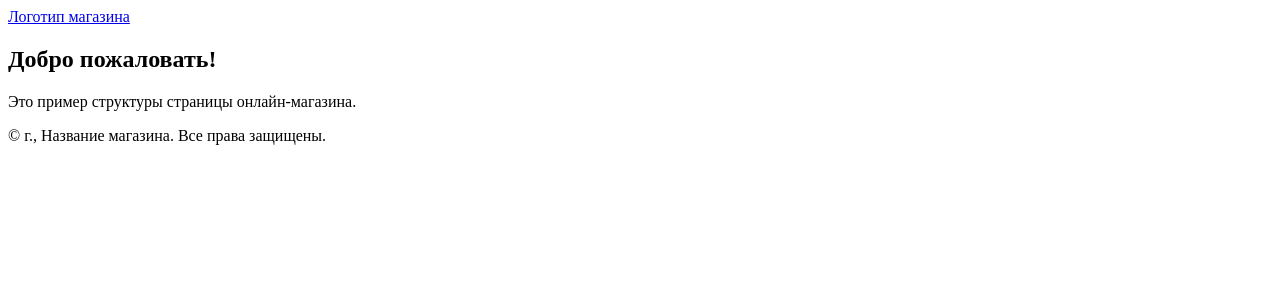
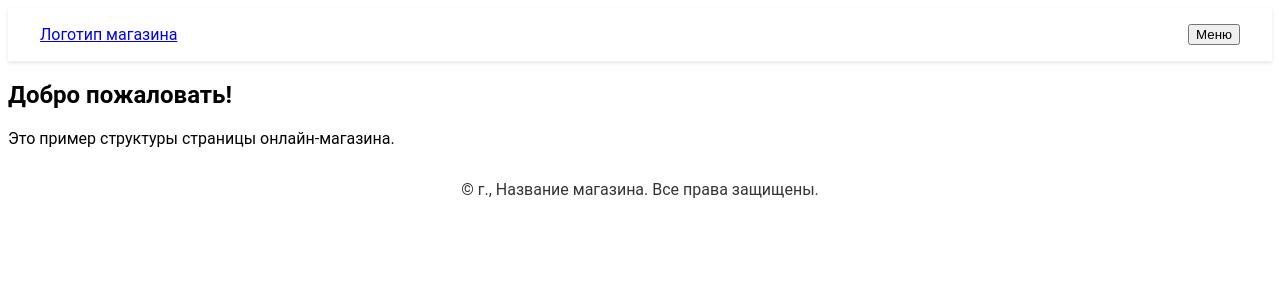
Before and after one commit to alterJK/e-shop, a Flask app: page / in a window 1280 px wide. Shown: the top 300 px of the page. Run offline with Flask 3, Linux system fonts and the light colour scheme.

Commit message:
Added component side-panel menu (side-panel appears on the left when you click on the Menu button). Added css for html-templates.

```diff
--- /dev/null
+++ b/static/css/style.css
@@ -0,0 +1,40 @@
+/* */
+body {
+    font-family: 'Roboto', sans-serif;
+}
+/* css для компонента меню */
+.side-panel {
+    position: fixed;
+    top: 70px; /* Высота хедера */
+    right: 0;
+    width: 250px;
+    height: calc(100vh - 70px);
+    border-right: 1px solid rgba(0, 0, 0, 0.1);
+    padding-top: 20px;
+    transition: transform 0.3s ease-in-out;
+    z-index: 1000;
+}
+
+.side-panel.active {
+    transform: translateX(250px); /* Скрыть панель */
+}
+/* css для компонента хедэр */
+.header {
+    color:#323532;
+    box-shadow: 0 2px 4px rgba(0, 0, 0, 0.1);
+    display: flex;
+    justify-content: space-between;
+    align-items: center;
+    padding: 1rem 2rem;
+    position: sticky;
+    top: 0;
+    z-index: 1001;
+}
+/* css для компонента футер*/
+.footer {
+    margin-top: auto;
+    text-align: center;
+    color: #323532;
+    padding: 1rem 0;
+    z-index: 1001;
+}
--- /dev/null
+++ b/static/js/sidepanel-menu.js
@@ -0,0 +1,4 @@
+document.getElementById('toggleSidePanelBtn').addEventListener('click', function() {
+    const panel = document.querySelector('.side-panel');
+    panel.classList.toggle('active');
+});
--- a/templates/about.html
+++ b/templates/about.html
@@ -4,11 +4,15 @@
     <meta charset="UTF-8">
     <meta name="viewport" content="width=device-width, initial-scale=1.0">
     <title>О нас | Онлайн-магазин</title>
+    <!-- CSS -->
+    <link href="{{ url_for('static', filename='css/style.css') }}" rel="stylesheet">
 </head>
 <body class="container-fluid d-flex flex-column min-vh-100">
 
     <!-- Header -->
     {% include 'components/header.html' %}
+    <!-- Side Panel Menu -->
+    {% include 'components/sidepanel-menu.html' %}
 
     <!-- Основной контент страницы -->
     <main role="main" class="flex-grow-1">
@@ -32,5 +36,6 @@
     <!-- Footer -->
     {% include 'components/footer.html' %}
 
+    <script src="{{ url_for('static', filename='js/sidepanel-menu.js') }}"></script>
 </body>
 </html>
--- a/templates/cart.html
+++ b/templates/cart.html
@@ -4,11 +4,15 @@
     <meta charset="UTF-8">
     <meta name="viewport" content="width=device-width, initial-scale=1.0">
     <title>Корзина | Онлайн-магазин</title>
+    <!-- CSS -->
+    <link href="{{ url_for('static', filename='css/style.css') }}" rel="stylesheet">
 </head>
 <body class="container-fluid d-flex flex-column min-vh-100">
 
     <!-- Header -->
     {% include 'components/header.html' %}
+    <!-- Side Panel Menu -->
+    {% include 'components/sidepanel-menu.html' %}
 
     <!-- Основной контент страницы -->
     <main role="main" class="flex-grow-1">
@@ -48,6 +52,8 @@
     <!-- Footer -->
     {% include 'components/footer.html' %}
 
+    <script src="{{ url_for('static', filename='js/sidepanel-menu.js') }}"></script>
+
 </body>
 </body>
 </html>
--- a/templates/catalog.html
+++ b/templates/catalog.html
@@ -4,11 +4,15 @@
     <meta charset="UTF-8">
     <meta name="viewport" content="width=device-width, initial-scale=1.0">
     <title>Каталог товаров | Онлайн-магазин</title>
+    <!-- CSS -->
+    <link href="{{ url_for('static', filename='css/style.css') }}" rel="stylesheet">
 </head>
 <body class="container-fluid d-flex flex-column min-vh-100">
 
     <!-- Header -->
     {% include 'components/header.html' %}
+    <!-- Side Panel Menu -->
+    {% include 'components/sidepanel-menu.html' %}
 
     <!-- Основной контент страницы -->
     <section class="catalog">
@@ -33,5 +37,7 @@
     <!-- Footer -->
     {% include 'components/footer.html' %}
 
+    <script src="{{ url_for('static', filename='js/sidepanel-menu.js') }}"></script>
+
 </body>
 </html>
--- a/templates/components/header.html
+++ b/templates/components/header.html
@@ -1,3 +1,4 @@
 <div class="header bg-light py-3 mb-3">
     <a href="/" class="navbar-brand">Логотип магазина</a>
+    <button type="button" id="toggleSidePanelBtn" class="btn btn-outline-primary">Меню</button>
 </div>
--- a/templates/contacts.html
+++ b/templates/contacts.html
@@ -4,11 +4,15 @@
     <meta charset="UTF-8">
     <meta name="viewport" content="width=device-width, initial-scale=1.0">
     <title>Контакты | Онлайн-магазин</title>
+    <!-- CSS -->
+    <link href="{{ url_for('static', filename='css/style.css') }}" rel="stylesheet">
 </head>
 <body class="container-fluid d-flex flex-column min-vh-100">
 
         <!-- Header -->
         {% include 'components/header.html' %}
+        <!-- Side Panel Menu -->
+        {% include 'components/sidepanel-menu.html' %}
 
     <main>
         <h2>Контакты</h2>
@@ -23,5 +27,7 @@
     <!-- Footer -->
     {% include 'components/footer.html' %}
 
+    <script src="{{ url_for('static', filename='js/sidepanel-menu.js') }}"></script>
+
 </body>
 </html>
--- a/templates/delivery.html
+++ b/templates/delivery.html
@@ -4,10 +4,14 @@
     <meta charset="UTF-8">
     <meta name="viewport" content="width=device-width, initial-scale=1.0">
     <title>Доставка | Онлайн-магазин</title>
+    <!-- CSS -->
+    <link href="{{ url_for('static', filename='css/style.css') }}" rel="stylesheet">
 <body class="container-fluid d-flex flex-column min-vh-100">
 
     <!-- Header -->
     {% include 'components/header.html' %}
+    <!-- Side Panel Menu -->
+    {% include 'components/sidepanel-menu.html' %}
 
     <!-- Основной контент страницы -->
     <main>
@@ -34,5 +38,7 @@
     <!-- Footer -->
     {% include 'components/footer.html' %}
 
+    <script src="{{ url_for('static', filename='js/sidepanel-menu.js') }}"></script>
+
 </body>
 </html>
--- a/templates/home.html
+++ b/templates/home.html
@@ -4,11 +4,15 @@
     <meta charset="UTF-8">
     <meta name="viewport" content="width=device-width, initial-scale=1.0">
     <title>Онлайн-магазин</title>
+    <!-- CSS -->
+    <link href="{{ url_for('static', filename='css/style.css') }}" rel="stylesheet">
 </head>
 <body class="container-fluid d-flex flex-column min-vh-100">
 
     <!-- Header -->
     {% include 'components/header.html' %}
+    <!-- Side Panel Menu -->
+    {% include 'components/sidepanel-menu.html' %}
 
     <!-- Основной контент страницы -->
     <main role="main" class="flex-grow-1">
--- a/templates/product.html
+++ b/templates/product.html
@@ -4,12 +4,15 @@
     <meta charset="UTF-8">
     <meta name="viewport" content="width=device-width, initial-scale=1.0">
     <title>{{ product.name }}</title>
+    <!-- CSS -->
+    <link href="{{ url_for('static', filename='css/style.css') }}" rel="stylesheet">
 </head>
 <body class="container-fluid d-flex flex-column min-vh-100">
 
     <!-- Header -->
     {% include 'components/header.html' %}
     <!-- Side Panel Menu -->
+    {% include 'components/sidepanel-menu.html' %}
 
     <!-- Основной контент страницы -->
     <div class="product-page">
@@ -29,5 +32,7 @@
     <!-- Footer -->
     {% include 'components/footer.html' %}
 
+    <script src="{{ url_for('static', filename='js/sidepanel-menu.js') }}"></script>
+
 </body>
 </html>
```
Also changed, not shown: other parts of templates/home.html (+2 -0 lines), templates/components/sidepanel-menu.html (added, +9 -0 lines).
